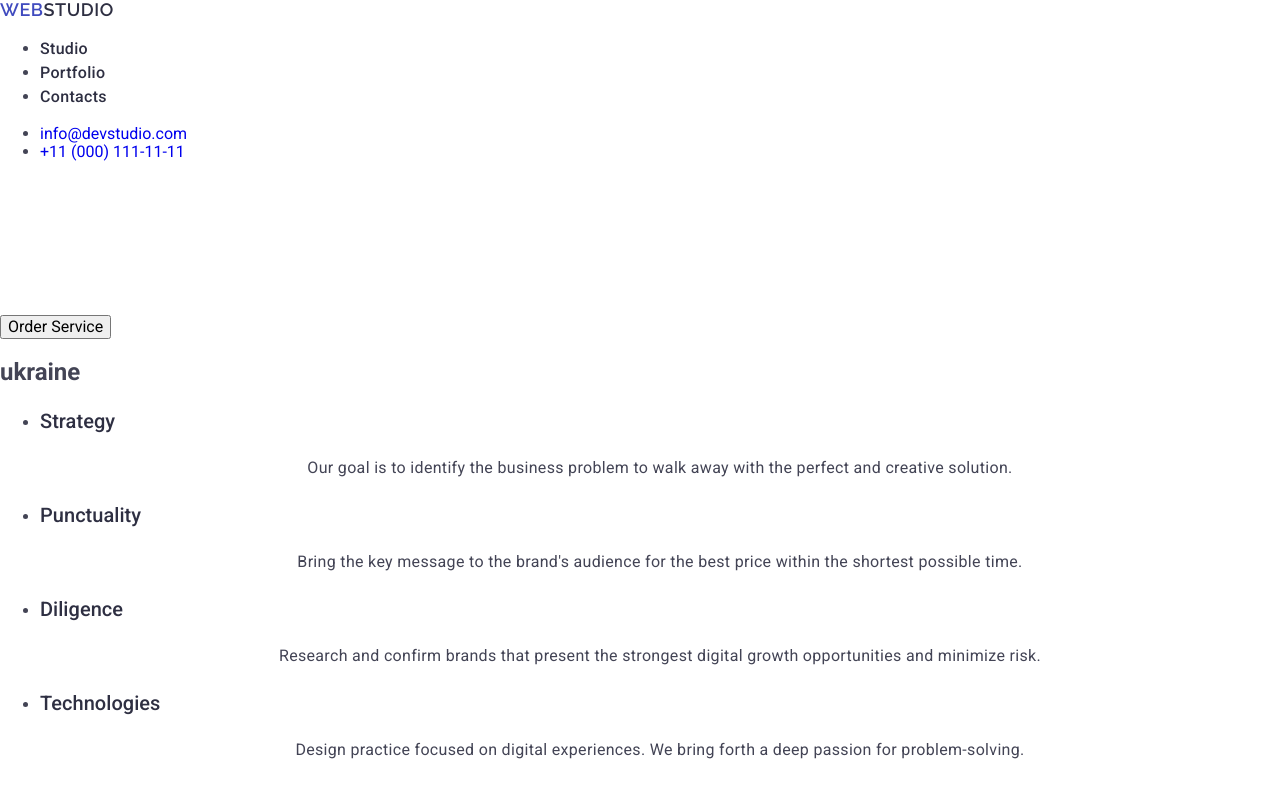
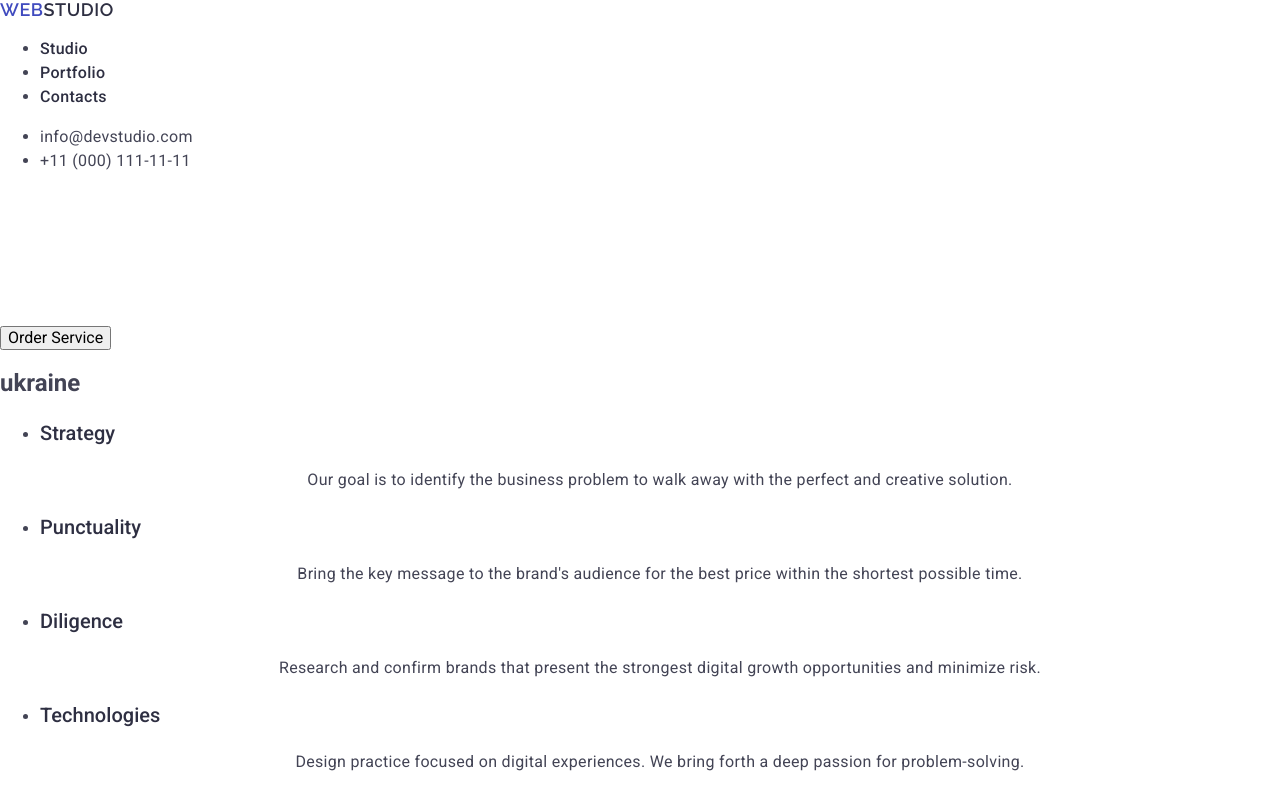
Before and after one commit to mostrino/goit-homework-02, a plain HTML site: page index.html in a window 1280 px wide. Shown: the top 789 px of the page. Drawn offline with nearby package versions, Linux system fonts and the light colour scheme.

Commit message:
Update style.css

```diff
--- a/css/style.css
+++ b/css/style.css
@@ -58,6 +58,16 @@ box-shadow: 0px 4px 4px 0px rgba(0, 0, 0, 0.15);
 .adress-link:hover,
 .adress-link:focus {
   color: #404bbf;
+}
+.adress{
+  color: var(--slate, #434455);
+
+/* Body */
+font-family: "Roboto", sans-serif;
+font-size: 16px;
+font-weight: 400;
+line-height: 1.5;
+letter-spacing: 0.02em;
 }
 .main-tittle {
   color: var(--white, #fff);
```
